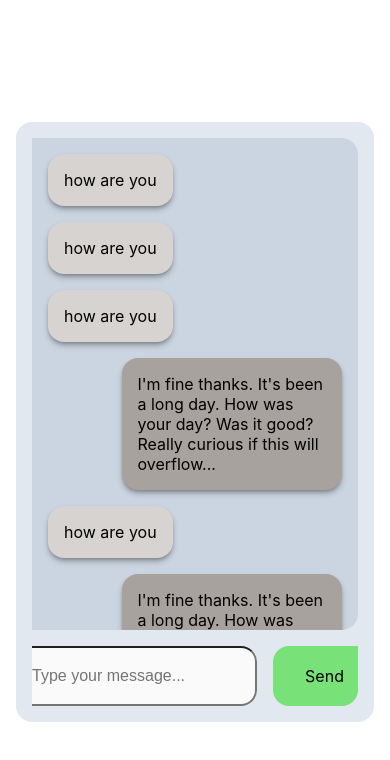
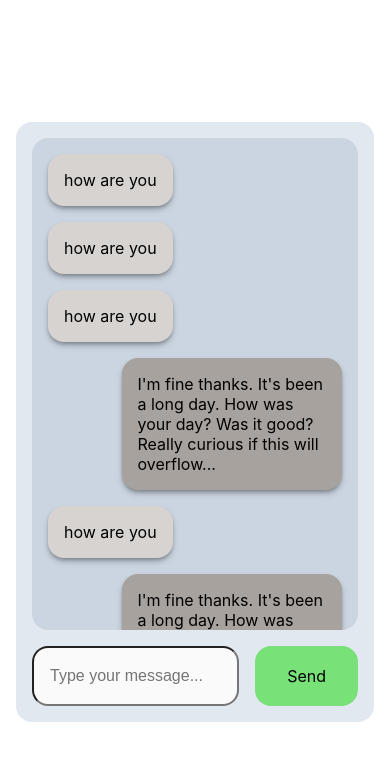
Before and after one commit to chmasgun/glov-chat-case-assignment, a React (Create React App) app in the folder my-app/: page / in a window 390 px wide. Shown: the top 760 px of the page. Built offline with nearby package versions, Linux system fonts and the light colour scheme.

Commit message:
fixes message UI for small screens

```diff
--- a/my-app/src/components/MessagingScreenContainer.tsx
+++ b/my-app/src/components/MessagingScreenContainer.tsx
@@ -28,7 +28,7 @@ const MessagingContainerOuterDiv = styled.div`
 const MessagingContainerDiv = styled.div`
         flex:1;
         display:flex;
-        border-radius: 0 1rem 1rem 0;
+        border-radius: 1rem;
         overflow:auto;
         padding: 1rem;
         background-color: rgb(203 213 225);
--- a/my-app/src/components/TextAreaStyles.tsx
+++ b/my-app/src/components/TextAreaStyles.tsx
@@ -12,6 +12,7 @@ const TextingAreaDiv = styled.div`
     `;
 const TextingAreaDivExtended = styled.div`
     flex:1;
+    min-width: 0px;
     display:flex;
     flex-direction: column;
     position: relative;
@@ -20,6 +21,7 @@ const TextingAreaDivExtended = styled.div`
 // Actual text are, input
 const TextingInput = styled.input`
     height: 60px;
+
     flex:1;
     padding: 0 1rem;
     font-size: 1rem;
```
